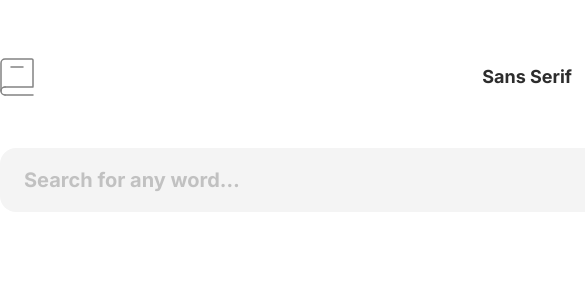
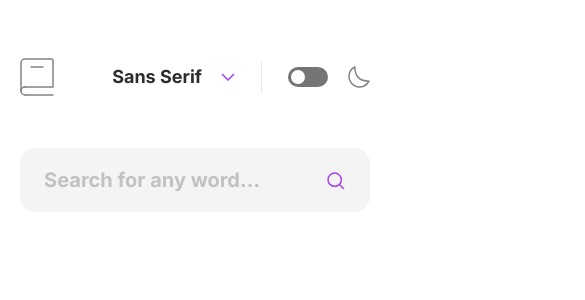
Before and after one commit to simokitkat/dictionary-web-app, a React (Vite) app: page / in a window 390 px wide. Shown: the top 300 px of the page, 585 px wide, since content can reach past the window. Built offline with nearby package versions, Linux system fonts and the light colour scheme.

Commit message:
feat: add tablet version

```diff
--- a/src/App.jsx
+++ b/src/App.jsx
@@ -8,13 +8,16 @@ import Error from "./components/Error/Error";
 import DictionaryResponse from "./components/DictionaryResponse/DictionaryResponse";
 
 function App() {
-  const { isDark, font, bodyClass, setBodyClass } = useGlobalContext();
+  const { isDark, setIsDark, font, bodyClass, setBodyClass } =
+    useGlobalContext();
 
   document.body.classList = bodyClass;
   useEffect(() => {
-    if (isDark) {
+    if (window.matchMedia("(prefers-color-scheme: dark)").matches || isDark) {
+      setIsDark(true);
       setBodyClass(font + " dark");
     } else {
+      setIsDark(false);
       setBodyClass(font + " light");
     }
   }, [font, isDark]);
--- a/src/components/DictionaryResponse/dictionary-response.scss
+++ b/src/components/DictionaryResponse/dictionary-response.scss
@@ -4,7 +4,6 @@
   .main-word {
     color: $dark-gray;
     @include Heading-L;
-    margin-bottom: 40px;
     word-wrap: break-word;
     hyphens: auto;
   }
@@ -13,10 +12,10 @@
     margin-bottom: 40px;
 
     .text {
-      margin-bottom: 20px;
+      margin: 20px 0;
 
       h3 {
-        color: $very-dark-gray;
+        color: $light-gray;
         @include Heading-L;
         font-size: 2.5rem;
       }
@@ -24,6 +23,7 @@
       p {
         @include Heading-M;
         color: $purple;
+        margin-top: 20px;
       }
     }
 
@@ -166,14 +166,6 @@
     color: $white;
   }
 
-  .word-phonetics {
-    .text {
-      h3 {
-        color: $very-light-gray;
-      }
-    }
-  }
-
   .meanings {
     .meaning {
       color: $white;
@@ -195,3 +187,5 @@
     }
   }
 }
+
+// Tablet version matches PC one
--- a/src/components/Form/form.scss
+++ b/src/components/Form/form.scss
@@ -64,3 +64,13 @@ form.dark {
     }
   }
 }
+
+// ****** //
+// Tablet //
+// ****** //
+
+@media (width<800px) {
+  form {
+    margin: 51.5px 0 43px;
+  }
+}
--- a/src/components/Header/header.scss
+++ b/src/components/Header/header.scss
@@ -145,3 +145,17 @@ header.dark {
     }
   }
 }
+
+// ****** //
+// Tablet //
+// ****** //
+
+@media (width < 800px) {
+  header {
+    .font-and-theme {
+      .font {
+        @include flex-Vcenter-gap(19px);
+      }
+    }
+  }
+}
--- a/src/global-styles.scss
+++ b/src/global-styles.scss
@@ -24,3 +24,14 @@ main {
   margin: auto;
   padding: 58px 0 124px;
 }
+
+// ****** //
+// Tablet //
+// ****** //
+
+@media (width<800px) {
+  main {
+    width: 89.71%;
+    padding: 58px 0 118px;
+  }
+}
--- a/src/variables&mixins.scss
+++ b/src/variables&mixins.scss
@@ -71,7 +71,7 @@ $pink: #ff5252;
 }
 
 @mixin synonym-antonym {
-  margin-top: 56px;
+  margin-top: 40px;
   @include flex-Vcenter-gap(28.67px);
 
   span {
```
